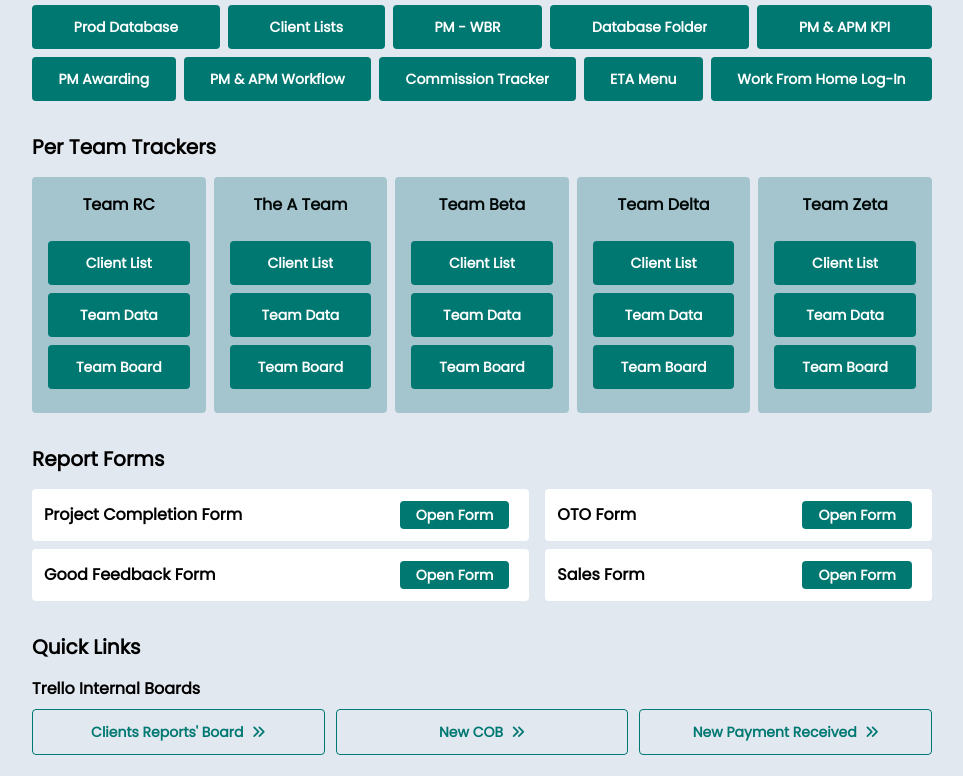
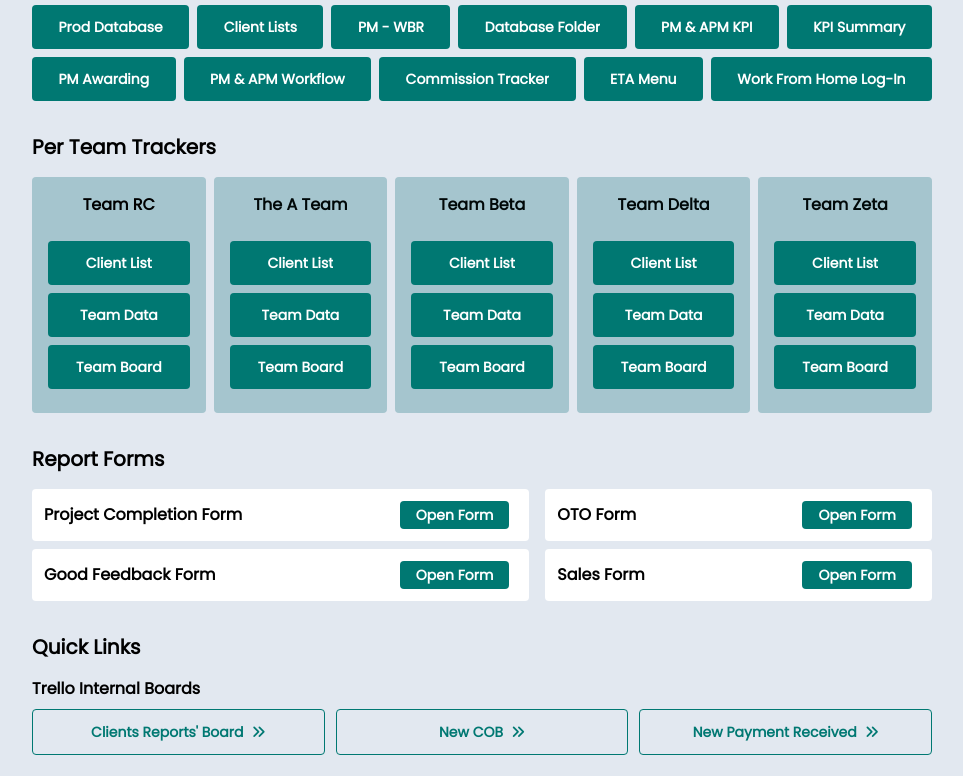
Before and after one commit to rockstarloren/dashboard, a plain HTML site: page index.html in a window 1280 px wide. Shown: the part 79-855 px from the top of the page, without its empty margins (158-1121 px from the left). Drawn offline with nearby package versions, Linux system fonts and the light colour scheme.

Commit message:
added KPI summary

```diff
--- a/index.html
+++ b/index.html
@@ -52,6 +52,10 @@
                 <div class="bg-[#007872] rounded cursor-pointer hover:bg-[#008f88]">
                     <a href="https://drive.google.com/drive/folders/1hTc-aYdbupg7-twsC2NsqpRxfuPSlKdB?usp=sharing"
                         target="_blank"><input type="button" value="PM & APM KPI" class="py-3 text-white text-sm cursor-pointer"></a>
+                </div>
+                <div class="bg-[#007872] rounded cursor-pointer hover:bg-[#008f88]">
+                    <a href="https://docs.google.com/spreadsheets/d/1K1TB5aFAL1-UmDDAqBxz1ditNe7r8DJYOzceX46awas/edit?usp=sharing"
+                        target="_blank"><input type="button" value="KPI Summary" class="py-3 text-white text-sm cursor-pointer"></a>
                 </div>
             </div>
             <div class="grid grid-flow-col justify-stretch place-content-center text-center gap-2 mt-2">
```
